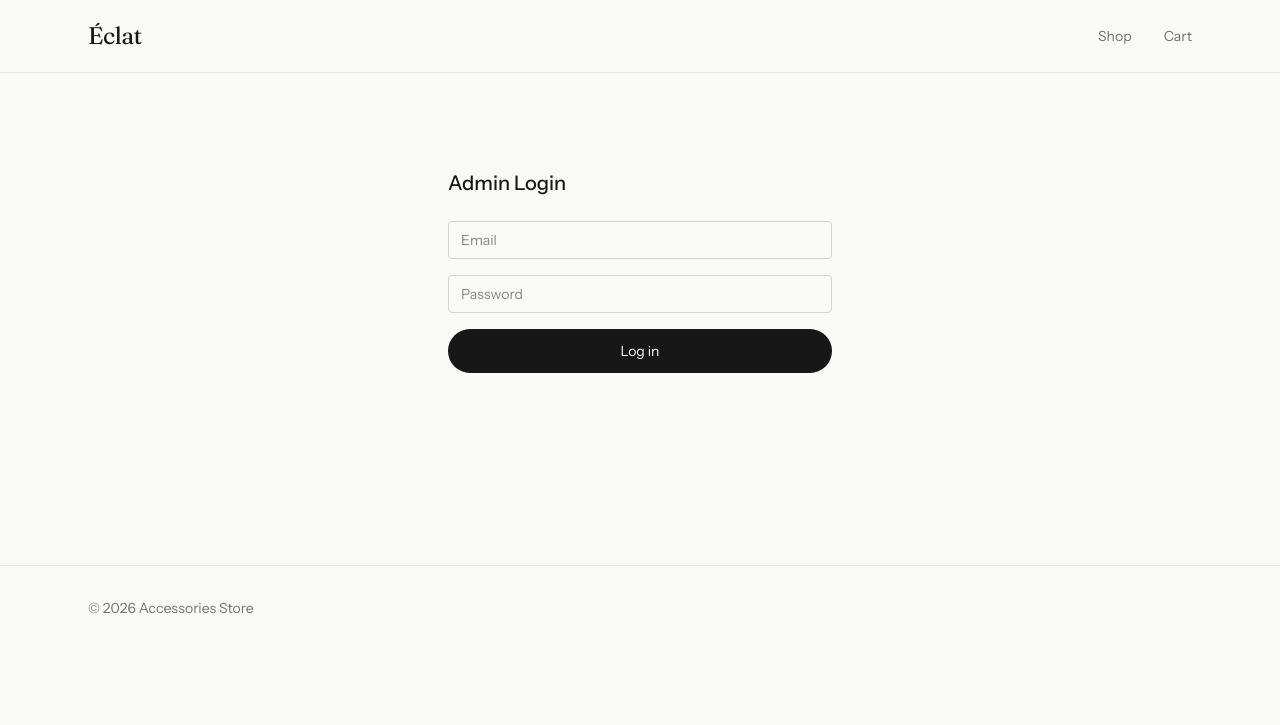
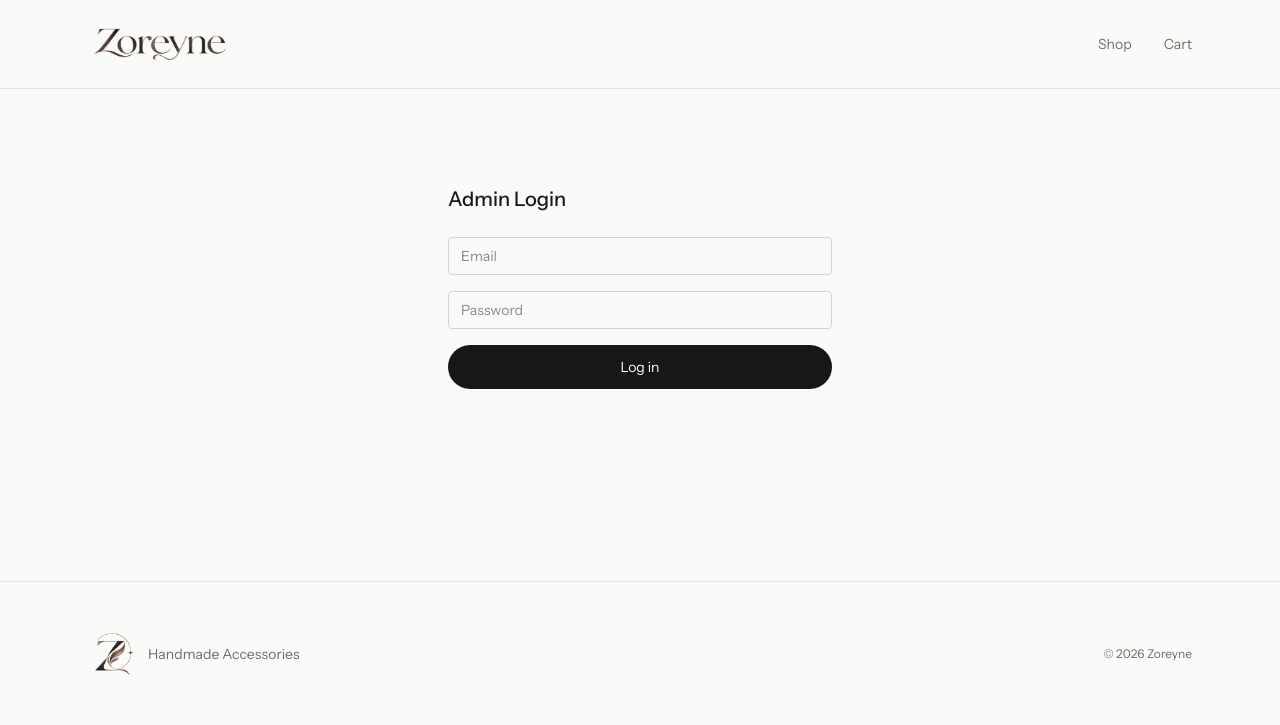
Before and after one commit to Arjun-03/accessories-store, a FastAPI app: page /admin/login in a window 1280 px wide. Shown: the top 725 px of the page. Run offline with FastAPI, Linux system fonts and the light colour scheme; parts of the project's set-up code (start-up, migrations or seed data) failed here and were passed over.

Commit message:
feat: add Zoreyne branding (wordmark, favicon, footer)

```diff
--- a/app/templates/base.html
+++ b/app/templates/base.html
@@ -8,12 +8,15 @@
   <link rel="preconnect" href="https://fonts.gstatic.com" crossorigin>
   <link href="https://fonts.googleapis.com/css2?family=Fraunces:opsz,wght@9..144,400;9..144,500;9..144,600&family=Instrument+Sans:wght@400;500;600&display=swap" rel="stylesheet">
   <link rel="stylesheet" href="/static/css/main.css">
+  <link rel="icon" type="image/png" href="/static/brand/favicon.png">
 </head>
 <body class="bg-background text-ink font-sans antialiased">
 
   <header class="border-b border-line">
     <nav class="max-w-6xl mx-auto px-6 py-5 flex items-center justify-between">
-      <a href="/" class="font-serif text-2xl tracking-tight text-ink">Éclat</a>
+      <a href="/" class="block">
+        <img src="/static/brand/wordmark.png" alt="Zoreyne" class="h-10 lg:h-12 w-auto">
+      </a>
 
       <div class="flex items-center gap-8 text-sm">
         <a href="/products" class="text-muted hover:text-ink transition-colors">Shop</a>
@@ -26,9 +29,13 @@
     {% block content %}{% endblock %}
   </main>
 
-  <footer class="border-t border-neutral-200 mt-24">
-    <div class="max-w-6xl mx-auto px-6 py-8 text-sm text-neutral-500">
-      © 2026 Accessories Store
+  <footer class="border-t border-line mt-24">
+    <div class="max-w-6xl mx-auto px-6 py-12 flex flex-col md:flex-row items-center justify-between gap-4">
+      <div class="flex items-center gap-3">
+        <img src="/static/brand/logo-mark.png" alt="Zoreyne" class="h-12 w-auto">
+        <span class="text-sm text-muted">Handmade Accessories</span>
+      </div>
+      <p class="text-xs text-muted">© 2026 Zoreyne</p>
     </div>
   </footer>
 
```
Also changed, not shown: app/static/brand/favicon.png (added), app/static/brand/logo-mark.png (added), app/static/brand/wordmark.png (added), app/static/css/main.css.
